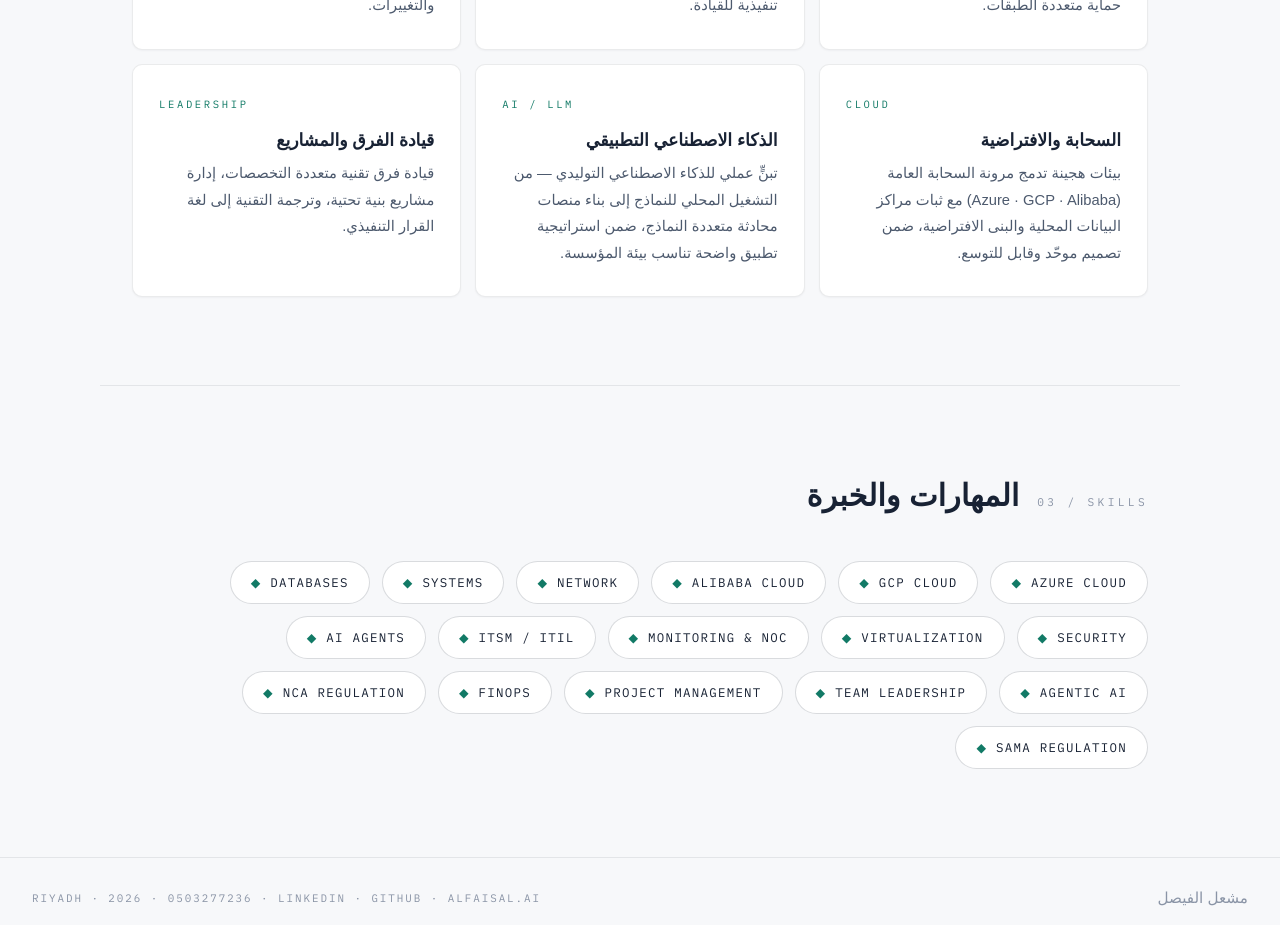
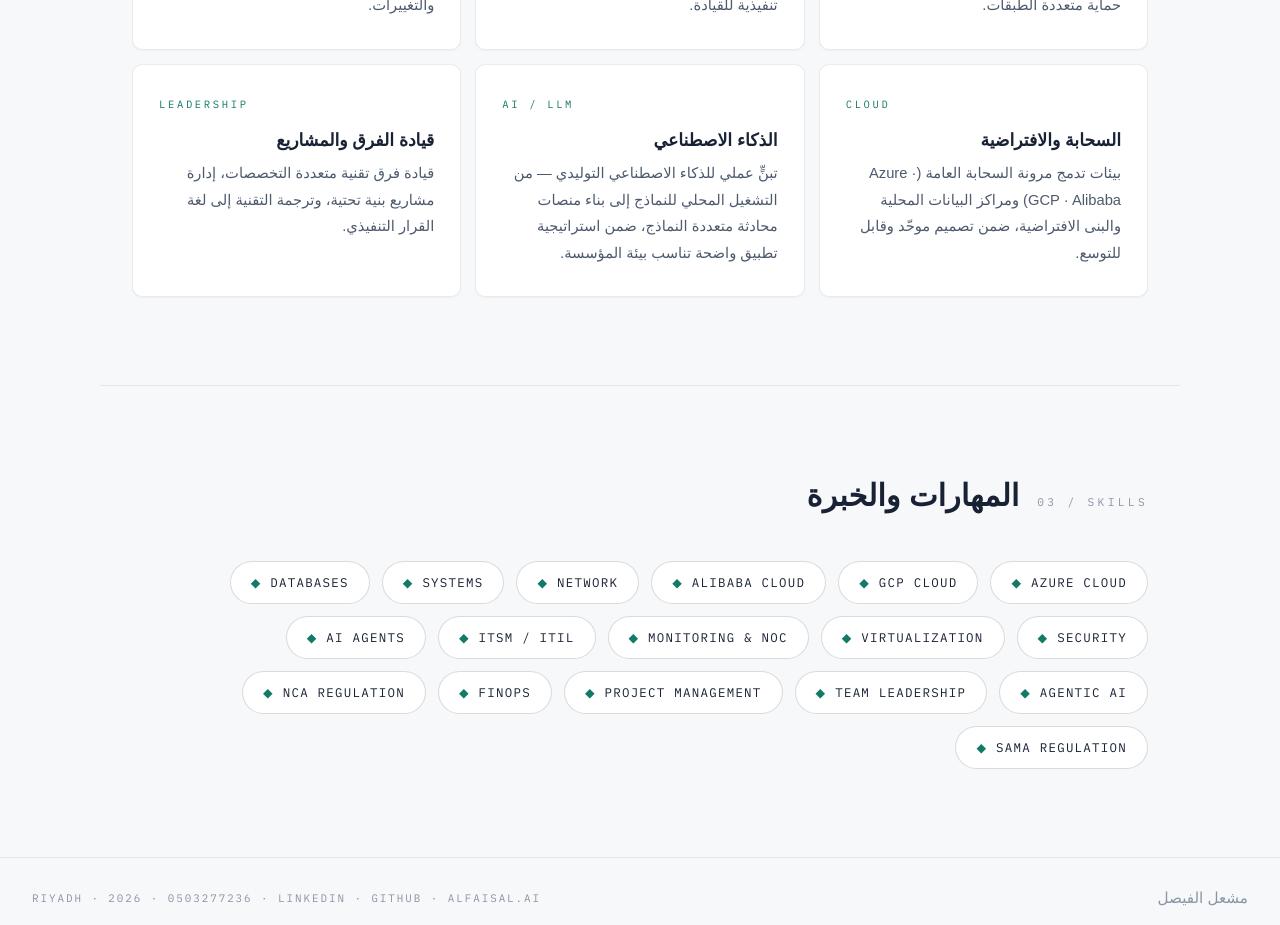
Before and after one commit to meshal236/alfaisal-website, a Next.js app: page / in a window 1280 px wide. Shown: the part 1600-2525 px from the top of the page. Built offline with nearby package versions, Linux system fonts and the light colour scheme; a web font is replaced by a local one.

Commit message:
Remove words per feedback: hybrid, with the stability of, applied

```diff
--- a/app/page.tsx
+++ b/app/page.tsx
@@ -21,8 +21,8 @@ const COPY = {
       { mono: "NETWORK", title: "الشبكات والأمن", desc: "تطبيق وتشغيل شبكات مراكز بيانات مؤسسية، سياسات وصول متقدمة، وحلول حماية متعددة الطبقات." },
       { mono: "OPERATIONS", title: "عمليات التشغيل والمراقبة", desc: "مراقبة الأنظمة الحرجة عبر مراكز المراقبة التشغيلية (NOC)، إدارة الحوادث، وتقارير تنفيذية للقيادة." },
       { mono: "ITSM", title: "حوكمة الخدمات التقنية", desc: "بناء عمليات إدارة الخدمات وفق ITIL، اتفاقيات مستوى الخدمة، ودورة حياة الطلبات والتغييرات." },
-      { mono: "CLOUD", title: "السحابة والافتراضية", desc: "بيئات هجينة تدمج مرونة السحابة العامة (Azure · GCP · Alibaba) مع ثبات مراكز البيانات المحلية والبنى الافتراضية، ضمن تصميم موحّد وقابل للتوسع." },
-      { mono: "AI / LLM", title: "الذكاء الاصطناعي التطبيقي", desc: "تبنٍّ عملي للذكاء الاصطناعي التوليدي — من التشغيل المحلي للنماذج إلى بناء منصات محادثة متعددة النماذج، ضمن استراتيجية تطبيق واضحة تناسب بيئة المؤسسة." },
+      { mono: "CLOUD", title: "السحابة والافتراضية", desc: "بيئات تدمج مرونة السحابة العامة (Azure · GCP · Alibaba) ومراكز البيانات المحلية والبنى الافتراضية، ضمن تصميم موحّد وقابل للتوسع." },
+      { mono: "AI / LLM", title: "الذكاء الاصطناعي", desc: "تبنٍّ عملي للذكاء الاصطناعي التوليدي — من التشغيل المحلي للنماذج إلى بناء منصات محادثة متعددة النماذج، ضمن استراتيجية تطبيق واضحة تناسب بيئة المؤسسة." },
       { mono: "LEADERSHIP", title: "قيادة الفرق والمشاريع", desc: "قيادة فرق تقنية متعددة التخصصات، إدارة مشاريع بنية تحتية، وترجمة التقنية إلى لغة القرار التنفيذي." },
     ],
     skillsHeading: "المهارات والخبرة",
```
Also changed, not shown: 1 other file (tests, documents, lock files or other folders).
